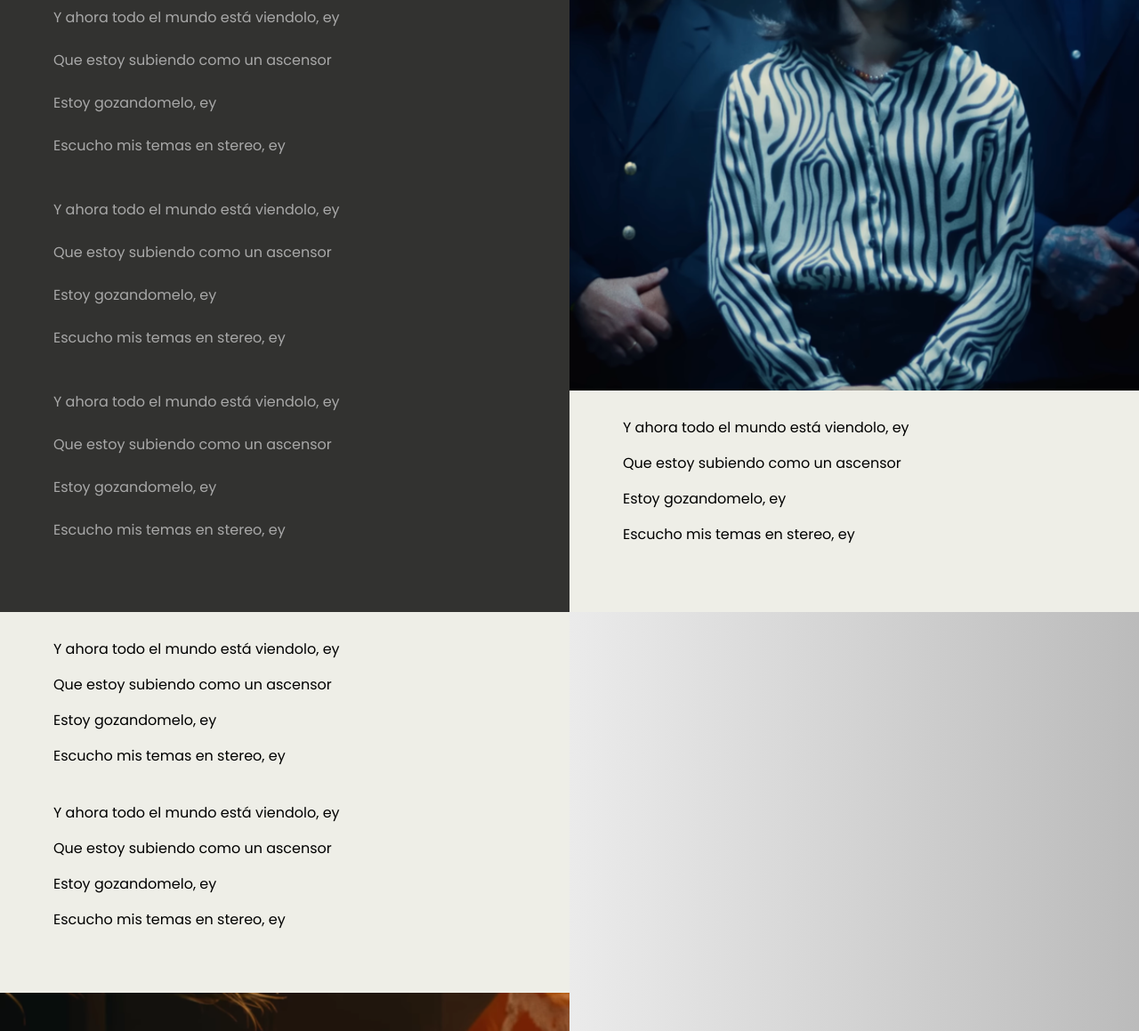
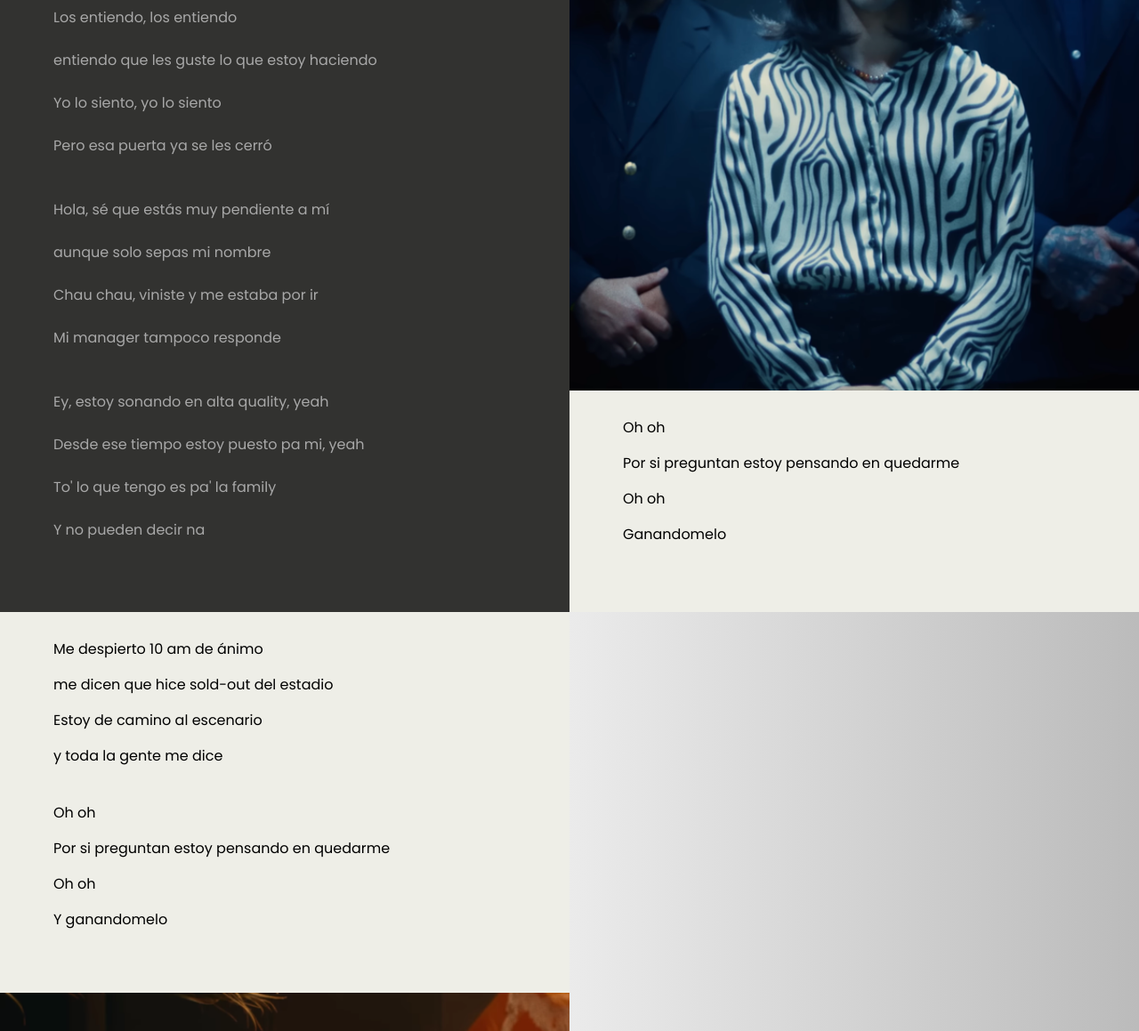
Before and after one commit to francoLgarcia/proyectoCoderHouse, a plain HTML site: page pages/letras.html in a window 1280 px wide. Shown: the part 821-1980 px from the top of the page at 89% size. Drawn offline with nearby package versions, Linux system fonts and the light colour scheme.

Commit message:
id letras main

```diff
--- a/pages/letras.html
+++ b/pages/letras.html
@@ -50,7 +50,7 @@
             </nav>
         </div>
     </header>
-    <main>
+    <main id="letras">
         <br>
         <h1 class="titulo-principal">Letras</h1>
         <div class="ascensor">
@@ -63,20 +63,20 @@
                         <p>Estoy gozandomelo, ey</p>
                         <p>Escucho mis temas en stereo, ey</p>
                         <br>
-                        <p>Y ahora todo el mundo está viendolo, ey</p>
-                        <p>Que estoy subiendo como un ascensor</p>
-                        <p>Estoy gozandomelo, ey</p>
-                        <p>Escucho mis temas en stereo, ey</p>
+                        <p>Los entiendo, los entiendo</p>
+                        <p>entiendo que les guste lo que estoy haciendo</p>
+                        <p>Yo lo siento, yo lo siento</p>
+                        <p>Pero esa puerta ya se les cerró</p>
                         <br>
-                        <p>Y ahora todo el mundo está viendolo, ey</p>
-                        <p>Que estoy subiendo como un ascensor</p>
-                        <p>Estoy gozandomelo, ey</p>
-                        <p>Escucho mis temas en stereo, ey</p>
+                        <p>Hola, sé que estás muy pendiente a mí</p>
+                        <p>aunque solo sepas mi nombre</p>
+                        <p>Chau chau, viniste y me estaba por ir</p>
+                        <p>Mi manager tampoco responde</p>
                         <br>
-                        <p>Y ahora todo el mundo está viendolo, ey</p>
-                        <p>Que estoy subiendo como un ascensor</p>
-                        <p>Estoy gozandomelo, ey</p>
-                        <p>Escucho mis temas en stereo, ey</p>
+                        <p>Ey, estoy sonando en alta quality, yeah</p>
+                        <p>Desde ese tiempo estoy puesto pa mi, yeah</p>
+                        <p>To' lo que tengo es pa' la family</p>
+                        <p>Y no pueden decir na</p>
                         <br>
 
                     </div>
@@ -84,24 +84,24 @@
                 <div class="panel letra-medio">
                     <img src="../img/panelmedioascensor.png" alt="main-img">
                     <div class="text">
-                        <p>Y ahora todo el mundo está viendolo, ey</p>
-                        <p>Que estoy subiendo como un ascensor</p>
-                        <p>Estoy gozandomelo, ey</p>
-                        <p>Escucho mis temas en stereo, ey</p>
+                        <p>Oh oh </p>
+                        <p>Por si preguntan estoy pensando en quedarme</p>
+                        <p>Oh oh</p>
+                        <p>Ganandomelo</p>
                         <br>
                     </div>
                 </div>
                 <div class="panel letra-derecha">
                     <div class="text">
-                        <p>Y ahora todo el mundo está viendolo, ey</p>
-                        <p>Que estoy subiendo como un ascensor</p>
-                        <p>Estoy gozandomelo, ey</p>
-                        <p>Escucho mis temas en stereo, ey</p>
+                        <p>Me despierto 10 am de ánimo</p>
+                        <p>me dicen que hice sold-out del estadio</p>
+                        <p>Estoy de camino al escenario</p>
+                        <p>y toda la gente me dice</p>
                         <br>
-                        <p>Y ahora todo el mundo está viendolo, ey</p>
-                        <p>Que estoy subiendo como un ascensor</p>
-                        <p>Estoy gozandomelo, ey</p>
-                        <p>Escucho mis temas en stereo, ey</p>
+                        <p>Oh oh </p>
+                        <p>Por si preguntan estoy pensando en quedarme</p>
+                        <p>Oh oh </p>
+                        <p>Y ganandomelo</p>
                         <br>
                     </div>
                     <img src="../img/panelderechascensor.png" alt="landscape pic">
```
